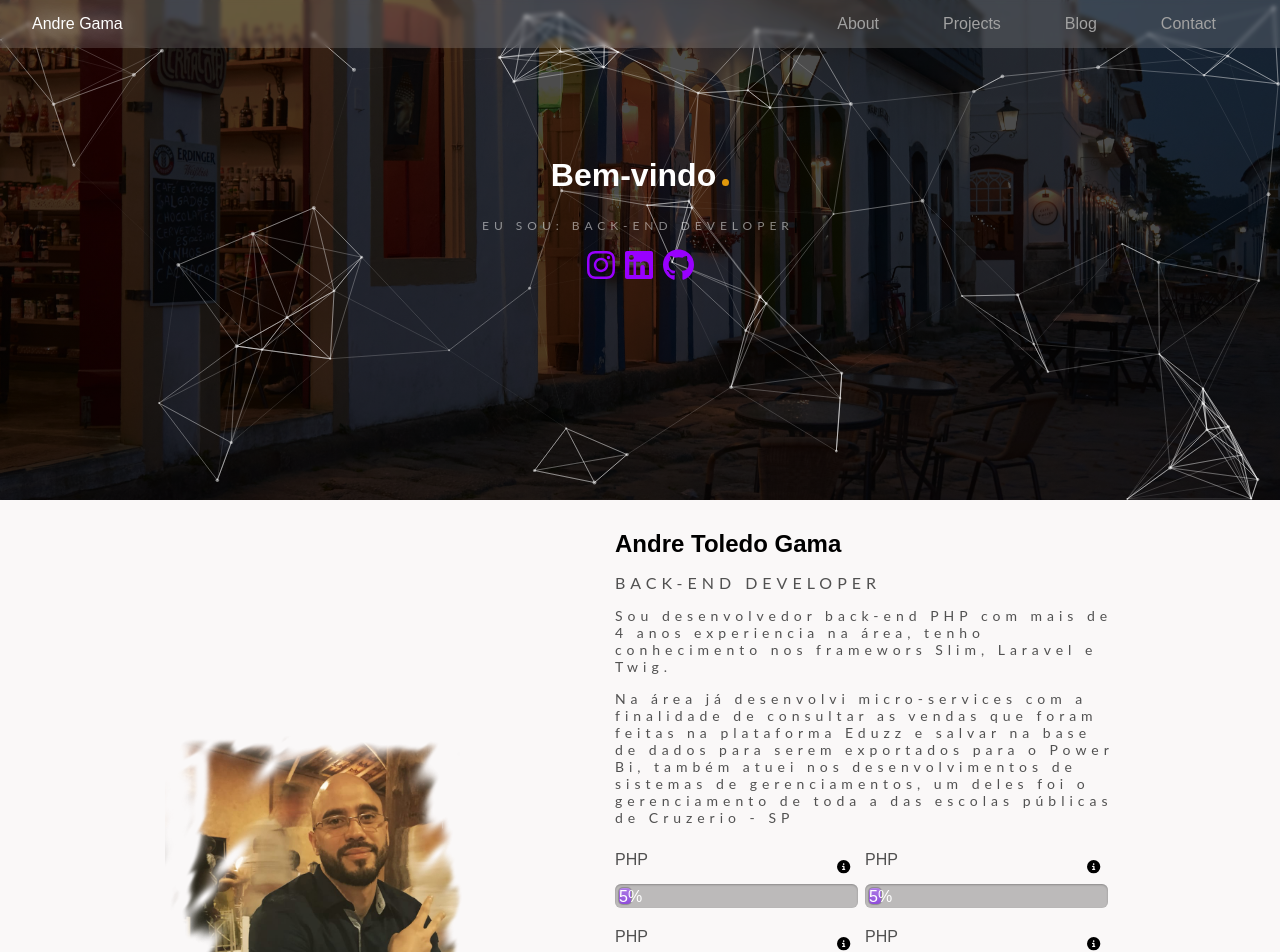
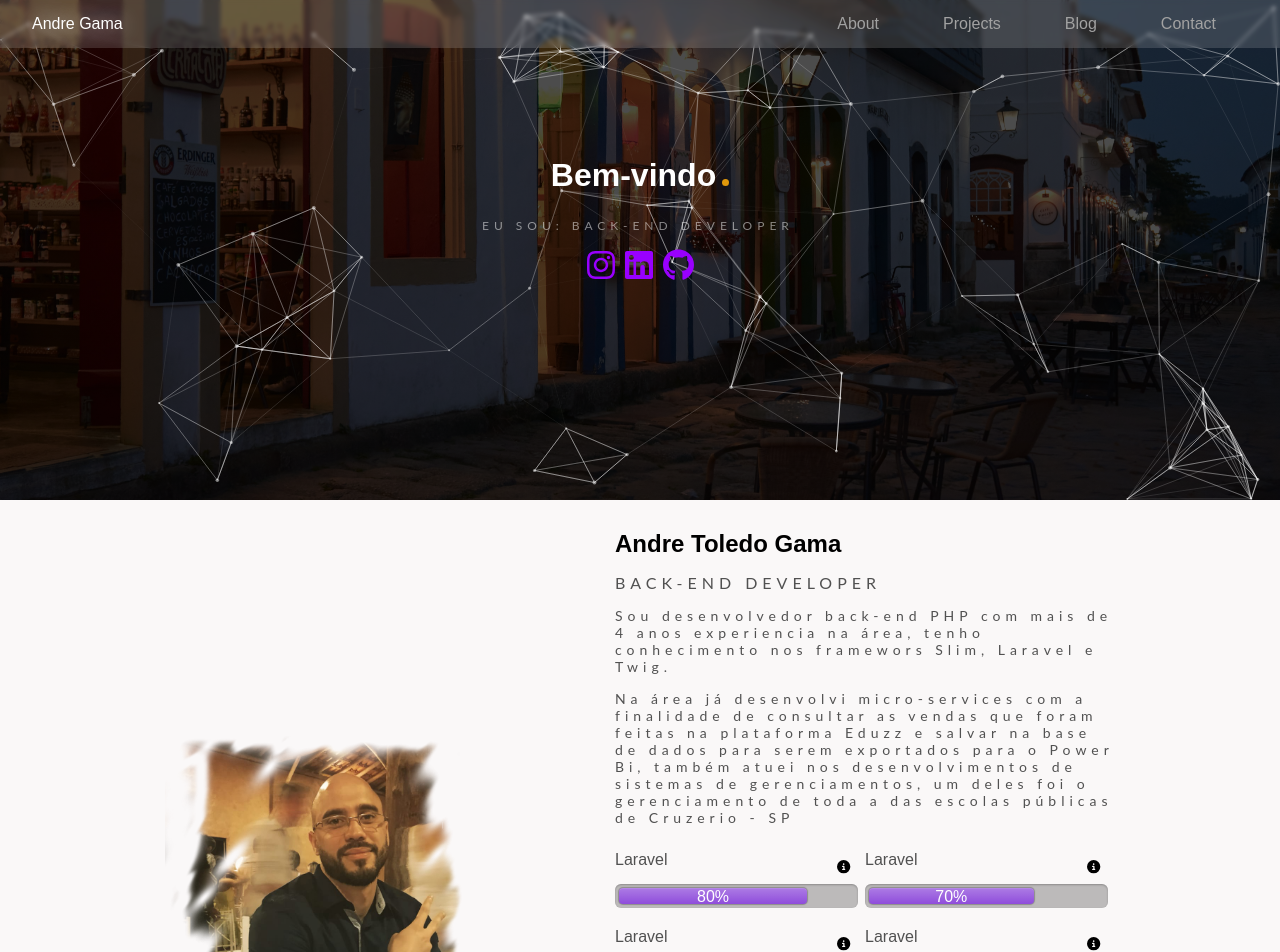
Before and after one commit to AndreTGama/portfolio, a React (Create React App) app: page / in a window 1280 px wide. Shown: the top 952 px of the page. Built offline with nearby package versions, Linux system fonts and the light colour scheme.

Commit message:
bar status in array.map now

```diff
--- /dev/null
+++ b/src/assets/data/Stacks/Stacks.tsx
@@ -0,0 +1,26 @@
+export const Stacks = [
+    {
+        title: 'Laravel',
+        percentage: '80%',
+        color: '#8943D9',
+        information: ''
+    },
+    {
+        title: 'Laravel',
+        percentage: '70%',
+        color: '#8943D9',
+        information: ''
+    },
+    {
+        title: 'Laravel',
+        percentage: '60%',
+        color: '#8943D9',
+        information: ''
+    },
+    {
+        title: 'Laravel',
+        percentage: '50%',
+        color: '#8943D9',
+        information: ''
+    },
+];
--- a/src/components/About/About.tsx
+++ b/src/components/About/About.tsx
@@ -2,7 +2,7 @@ import React from 'react';
 import * as Style from './About.style';
 import * as Global from '../../styles/global';
 import Profile from '../../assets/img/profile/profile-main.png';
-import Card from '../../components/BarProgress/Card/Card';
+import Bar from '../../components/Progress/Bar';
 import Stacks from '../../components/Icons/Stacks/Stacks';
 
 export default function About(): JSX.Element {
@@ -22,14 +22,7 @@ export default function About(): JSX.Element {
                     para o Power Bi, também atuei nos desenvolvimentos de sistemas de gerenciamentos,
                     um deles foi o gerenciamento de toda a das escolas públicas de Cruzerio - SP
                 </Style.Description>
-                <Global.RowResponsive mediaMaxWidth={900} flexDirection={'column-reverse'}>
-                    <Card title='PHP' color='#8943D9' percentage='5%' information=''/>
-                    <Card title='PHP' color='#8943D9' percentage='5%' information=''/>
-                </Global.RowResponsive>
-                <Global.RowResponsive mediaMaxWidth={900} flexDirection={'column-reverse'}>
-                    <Card title='PHP' color='#8943D9' percentage='5%' information=''/>
-                    <Card title='PHP' color='#8943D9' percentage='5%' information=''/>
-                </Global.RowResponsive>
+                <Bar />
                 <Stacks />
             </Style.Container>
         </Global.ContainerCenter>
--- /dev/null
+++ b/src/components/Progress/Bar.tsx
@@ -0,0 +1,39 @@
+import * as Global from '../../styles/global';
+import Bar from './BarComponent/Bar';
+import { Stacks } from '../../assets/data/Stacks/Stacks'
+
+export default function About(): JSX.Element {
+
+    return (
+        <>
+            <Global.RowResponsive mediaMaxWidth={900} flexDirection={'column-reverse'}>
+                { Stacks.map((item, i) =>
+                    {
+                        if(i <= 1)
+                            return <Bar
+                                key={i}
+                                title={item.title}
+                                color={item.color}
+                                percentage={item.percentage}
+                                information={item.information}
+                            />
+                        return null
+                    })
+                }
+            </Global.RowResponsive>
+            <Global.RowResponsive mediaMaxWidth={900} flexDirection={'column-reverse'}>
+                { Stacks.map((item, i) => {
+                    if(i >= 2 && i <= 3)
+                        return <Bar
+                            key={i}
+                            title={item.title}
+                            color={item.color}
+                            percentage={item.percentage}
+                            information={item.information}
+                        />
+                    return null
+                })}
+            </Global.RowResponsive>
+        </>
+    );
+}
--- a/src/components/BarProgress/Card/Card.tsx
+++ b/src/components/Progress/BarComponent/Bar.tsx
@@ -1,5 +1,5 @@
 import React from 'react';
-import * as Style from './Card.style';
+import * as Style from './Bar.style';
 import * as Global from '../../../styles/global';
 
 import MoreInfo from '../../Icons/MoreInfo/MoreInfo';
@@ -20,7 +20,7 @@ export default function Index({title, information, color, percentage} : Props) {
           <MoreInfo information={information}/>
         </Global.Row>
         <Style.Progress>
-            <Style.BarProgress color={color} percentage={percentage}>5%</Style.BarProgress>
+            <Style.BarProgress color={color} percentage={percentage}>{percentage}</Style.BarProgress>
         </Style.Progress>
     </Style.Container>
   );
```
Also changed, not shown: src/components/Progress/BarComponent/Bar.style.tsx (renamed from src/components/BarProgress/Card/Card.style.tsx).
